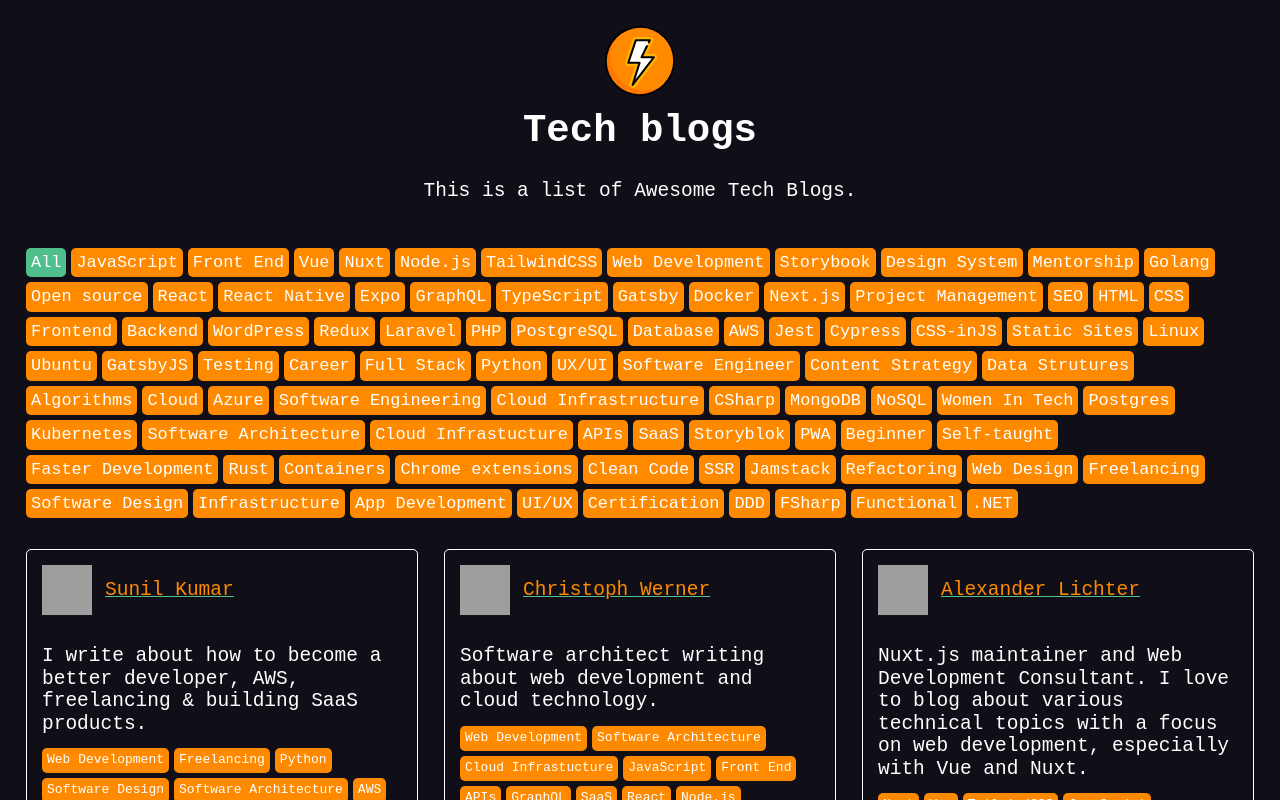
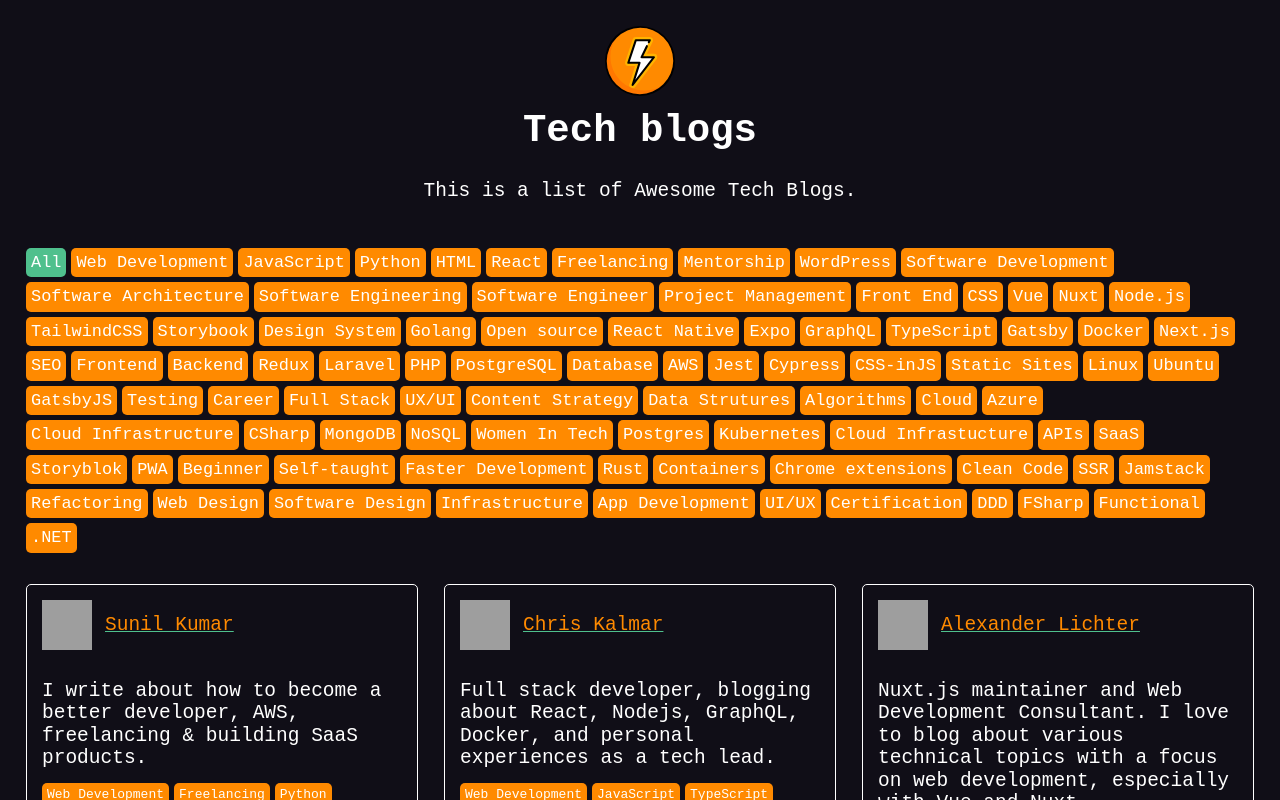
Before and after one commit to markodenic/awesome-tech-blogs, a Nuxt app: page / in a window 1280 px wide. Shown: the top 800 px of the page. Built offline with nearby package versions, Linux system fonts and the light colour scheme; grey boxes are pictures that could not be loaded.

Commit message:
Adding Blog- Ankur Tyagi
Adding Blog- Ankur Tyagi

```diff
--- a/data.js
+++ b/data.js
@@ -469,4 +469,27 @@ module.exports = [
       'Mentorship',
     ]
   },
+    {
+    name: 'Ankur Tyagi',
+    description: 'Hi, I’m Ankur Tyagi, Software Engineer, Mentor, Coach, Content creator, Checkout my website for more details at https://theankurtyagi.com/',
+    url: 'https://theankurtyagi.com/blog/',
+    twitter: '@TheAnkurTyagi',
+    tags: [
+      'Web Development',
+      'JavaScript',
+      'Python',
+      'HTML',
+      'React',
+      'Freelancing',
+      'Mentorship',
+      'WordPress',
+      'Software Development',
+      'Software Architecture',
+      'Software Engineering',
+      'Software Engineer',
+      'Project Management',
+      'Front End',
+      'CSS',
+    ],
+  },
 ];
```
